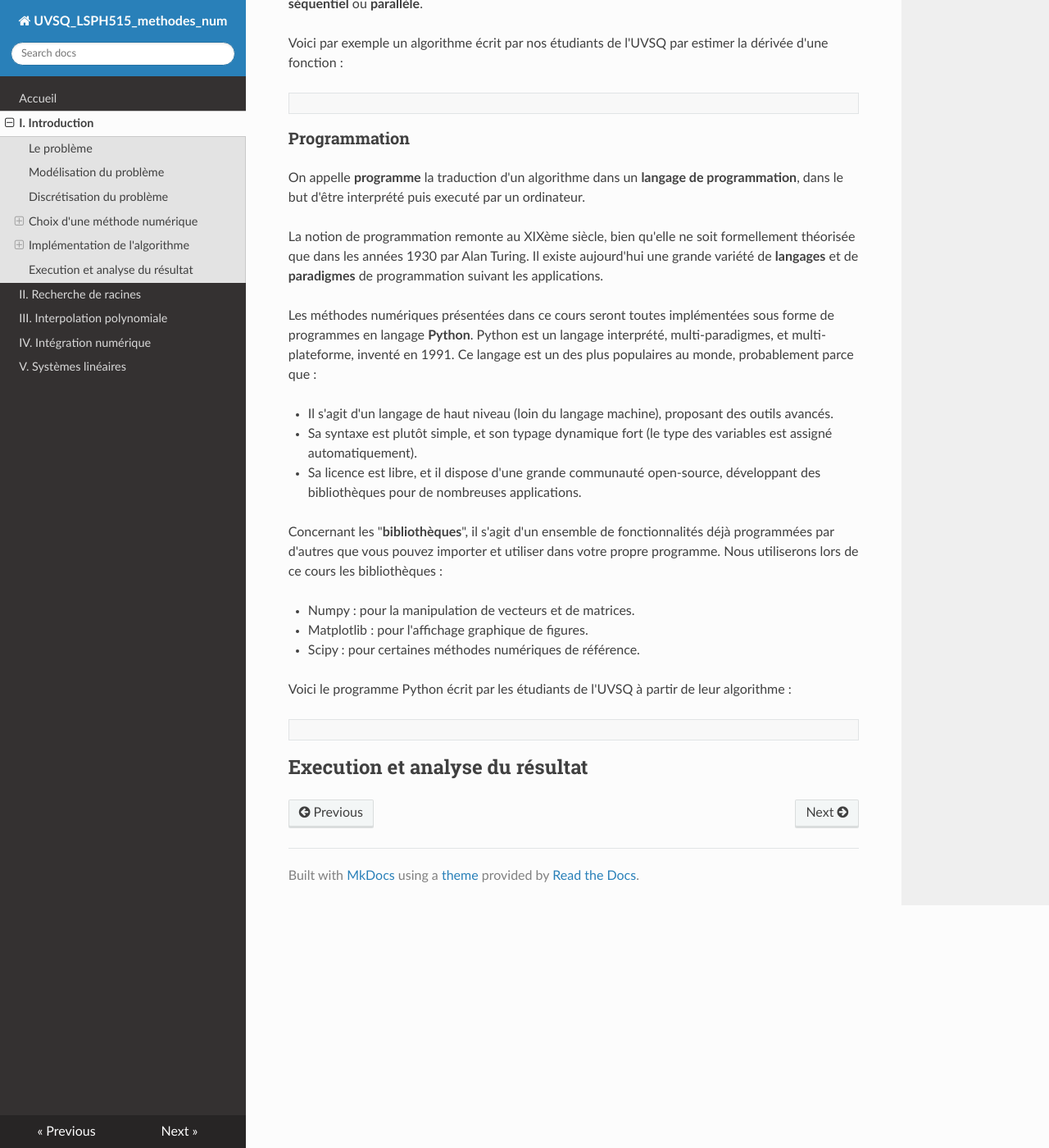
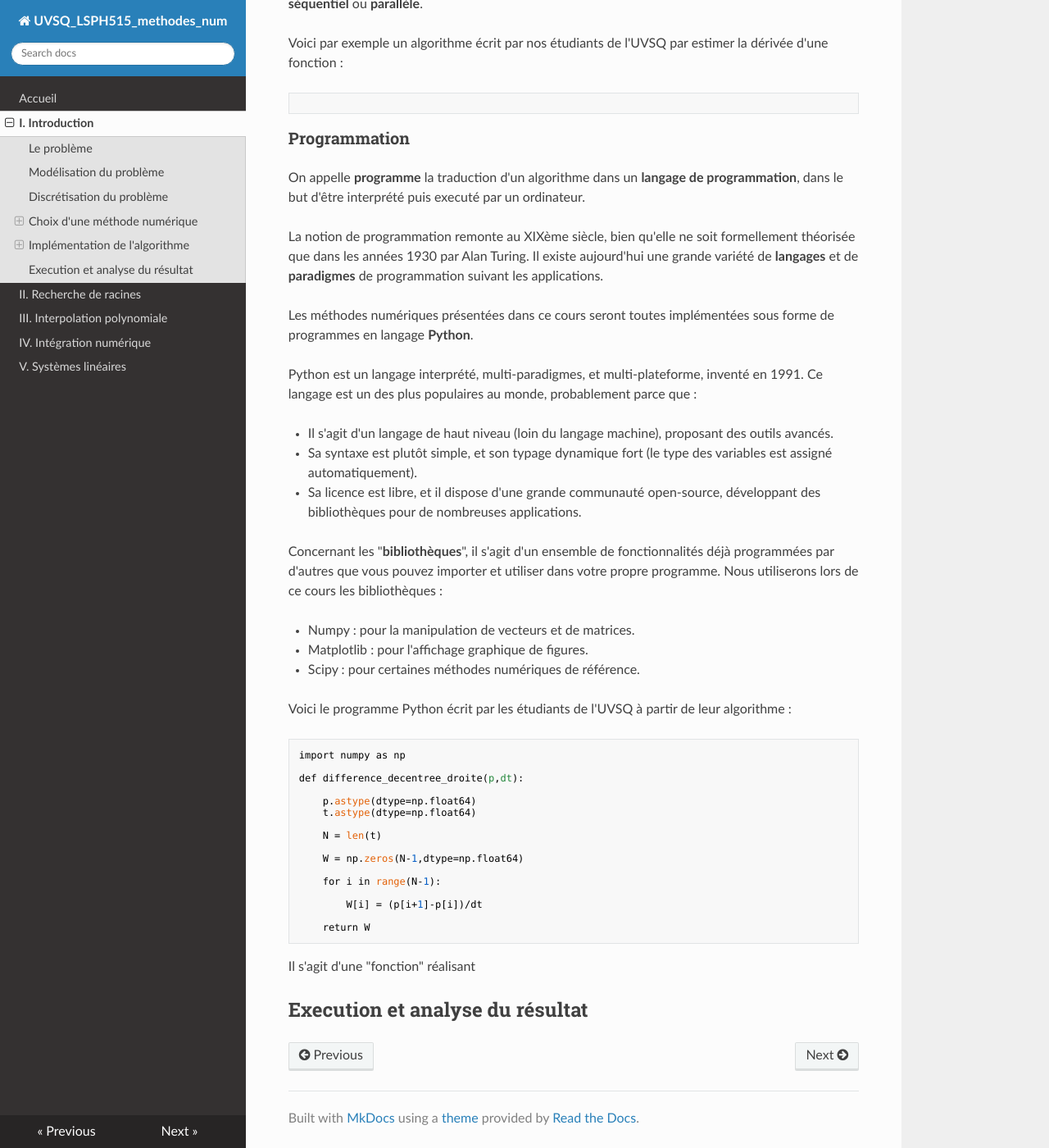
Before and after one commit to NicOudart/UVSQ_LSPH515_methodes_num, an MkDocs documentation site: the page built from docs/Chap1_Introduction.md, in a window 1280 px wide and 1400 px high, scrolled down 6358 px. Shown: the whole window at 82% size. Built offline with MkDocs 1.6.1, drawn with Linux system fonts in a browser that asks for light colours; nearby versions of some CDN libraries.

Commit message:
-Add Python function to Chapter 1.

```diff
--- a/docs/Chap1_Introduction.md
+++ b/docs/Chap1_Introduction.md
@@ -231,6 +231,7 @@ La notion de programmation remonte au XIXème siècle, bien qu'elle ne soit form
 Il existe aujourd'hui une grande variété de **langages** et de **paradigmes** de programmation suivant les applications.
 
 Les méthodes numériques présentées dans ce cours seront toutes implémentées sous forme de programmes en langage **Python**.
+
 Python est un langage interprété, multi-paradigmes, et multi-plateforme, inventé en 1991.
 Ce langage est un des plus populaires au monde, probablement parce que :
 
@@ -252,6 +253,24 @@ Nous utiliserons lors de ce cours les bibliothèques :
 Voici le programme Python écrit par les étudiants de l'UVSQ à partir de leur algorithme :
 
 ~~~
+import numpy as np
+
+def difference_decentree_droite(p,dt):
+
+	p.astype(dtype=np.float64)
+	t.astype(dtype=np.float64)
+
+	N = len(t)
+
+	W = np.zeros(N-1,dtype=np.float64)
+
+	for i in range(N-1):
+
+		W[i] = (p[i+1]-p[i])/dt
+
+	return W
 ~~~
 
+Il s'agit d'une "fonction" réalisant
+
 ## Execution et analyse du résultat
```
